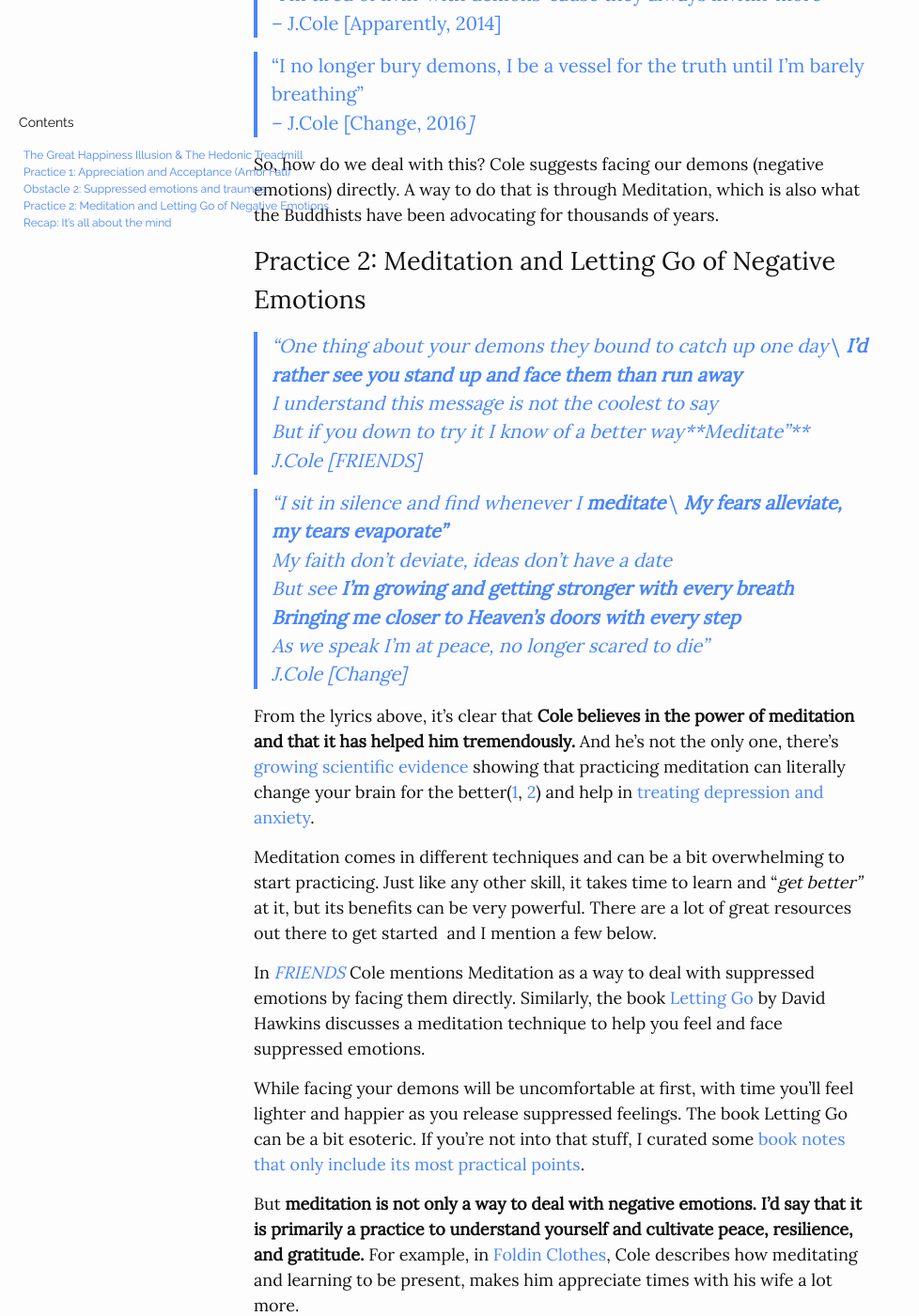
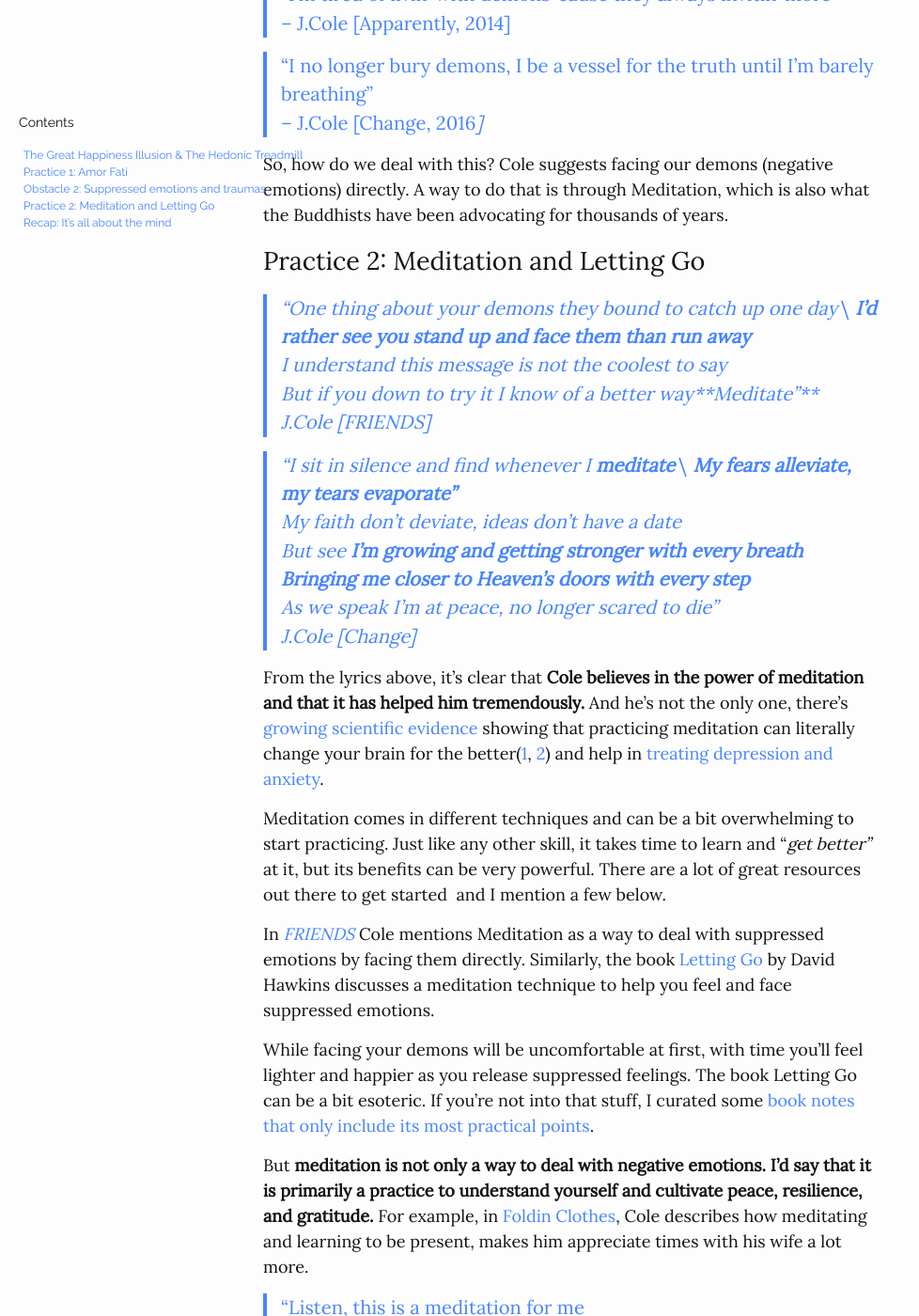
Before and after one commit to giorgiop94/giorgio-blog, a Jekyll site: the page built from _blog/writing/cole.md, in a window 1280 px wide and 1400 px high, scrolled down 6710 px. Shown: the whole window at 94% size, without its empty margins (0-978 px from the left). Built offline with Jekyll 4.4.1, drawn with Linux system fonts in a browser that asks for light colours; the table of contents is made by our own code; some of the changed text lies outside the part shown.

Commit message:
try more separation between toc and content

```diff
--- a/_blog/writing/cole.md
+++ b/_blog/writing/cole.md
@@ -82,7 +82,7 @@
 >
 >
 
-## Practice 1: Appreciation and Acceptance (Amor Fati)
+## Practice 1: Amor Fati
 
 Cole discusses appreciation and acceptance exceptionally in *[Love Yourz](https://genius.com/J-cole-love-yourz-lyrics)*. As the title suggests, the main message of the song is:
 
@@ -214,7 +214,7 @@
 
 So, how do we deal with this? Cole suggests facing our demons (negative emotions) directly. A way to do that is through Meditation, which is also what the Buddhists have been advocating for thousands of years.
 
-## Practice 2: Meditation and Letting Go of Negative Emotions
+## Practice 2: Meditation and Letting Go
 
 
 > “One thing about your demons they bound to catch up one day\ **I’d rather see you stand up and face them than run away**\
--- a/_layouts/post.html
+++ b/_layouts/post.html
@@ -12,11 +12,13 @@
   .main-content {
     flex: 2; /* Adjust the width of the main content area */
     padding: 20px; /* Add some padding for readability */
+    padding-left: 30px;
   }
 
   .sidebar {
     flex: 1; /* Adjust the width of the sidebar */
     position: fixed; /* Fixed Sidebar (stay in place on scroll) */
+    padding-right: 20px;
     z-index: 1; /* Stay on top */
     top: 100px; /* Stay at the top */
     left: 20px;
```
